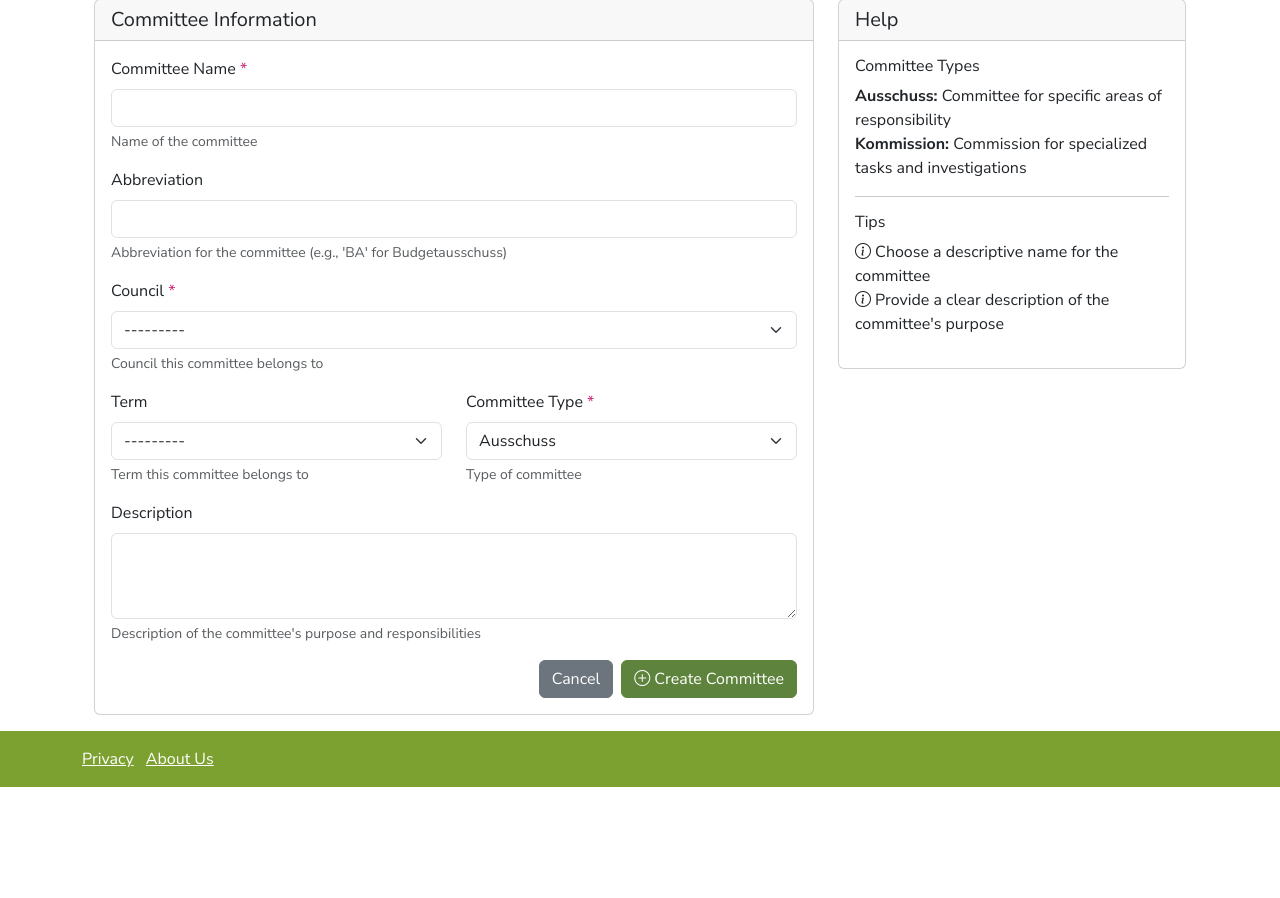
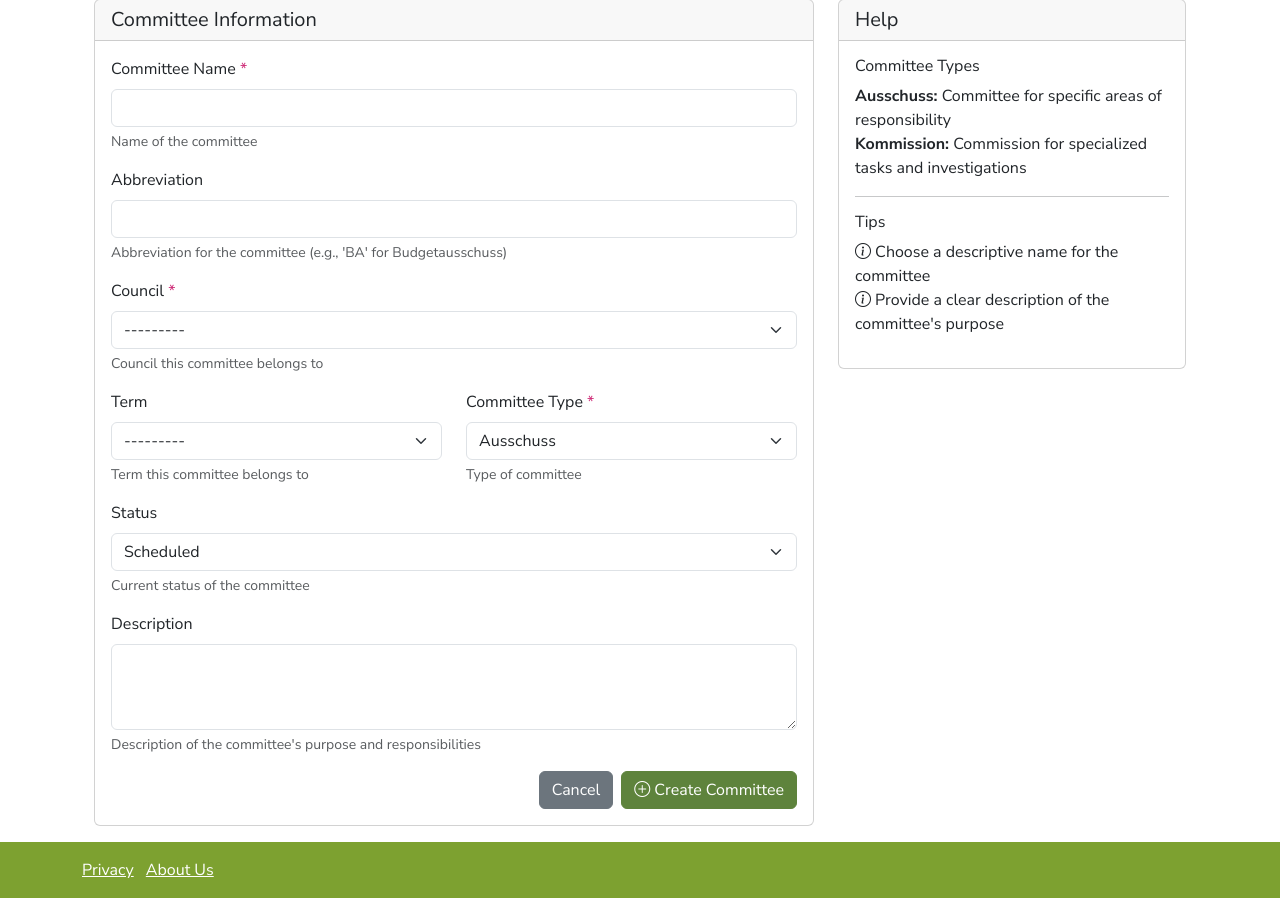
Before and after one commit to silvioheinze/klubtool, a Django app: page /local/committees/create/ in a window 1280 px wide. Shown: the part 141-1039 px from the top of the page. Before the commit the page ends 928 px from the top, so only its background shows below. Run offline with Django 5.2, Linux system fonts and the light colour scheme; the visitor is signed in with stand-in values (Sample User, id 1); data that the repository does not hold is empty; parts of the project's set-up code (start-up, migrations or seed data) failed here and were passed over; some libraries are stand-ins or nearby versions.

Commit message:
Add status field to Committee model and forms
- Introduced a 'status' field in the Committee model with choices for 'scheduled', 'completed', 'cancelled', and 'invited'.
- Updated CommitteeForm to include the 'status' field and added logic to restrict editing to status only for certain users.
- Enhanced CommitteeListView and CommitteeFilterForm to support filtering by status.
- Modified templates to display and manage the status field in committee details and forms.
- Added localization for the new status options in German.

```diff
--- a/app/local/forms.py
+++ b/app/local/forms.py
@@ -306,17 +306,19 @@ class CommitteeForm(forms.ModelForm):
 
     class Meta:
         model = Committee
-        fields = ['name', 'abbreviation', 'council', 'term', 'committee_type', 'description']
+        fields = ['name', 'abbreviation', 'council', 'term', 'committee_type', 'status', 'description']
         widgets = {
             'name': forms.TextInput(attrs={'class': 'form-control'}),
             'abbreviation': forms.TextInput(attrs={'class': 'form-control', 'maxlength': '20'}),
             'council': forms.Select(attrs={'class': 'form-select'}),
             'term': forms.Select(attrs={'class': 'form-select'}),
             'committee_type': forms.Select(attrs={'class': 'form-select'}),
+            'status': forms.Select(attrs={'class': 'form-select'}),
             'description': forms.Textarea(attrs={'class': 'form-control', 'rows': 3}),
         }
 
     def __init__(self, *args, **kwargs):
+        self.can_edit_status_only = kwargs.pop('can_edit_status_only', False)
         # On create: auto-select the last (most recent) term before super() so initial is used
         instance = kwargs.get('instance')
         if instance is None or getattr(instance, 'pk', None) is None:
@@ -345,6 +347,12 @@ class CommitteeForm(forms.ModelForm):
             except Council.DoesNotExist:
                 pass
 
+        # When group leaders edit: only allow changing status
+        if self.can_edit_status_only:
+            for field_name in list(self.fields.keys()):
+                if field_name != 'status':
+                    del self.fields[field_name]
+
 
 class CommitteeFilterForm(forms.Form):
     """Form for filtering committees in the committee list view"""
@@ -357,6 +365,11 @@ class CommitteeFilterForm(forms.Form):
     )
     committee_type = forms.ChoiceField(
         choices=[('', 'All Types')] + Committee.COMMITTEE_TYPE_CHOICES,
+        required=False,
+        widget=forms.Select(attrs={'class': 'form-select'})
+    )
+    status = forms.ChoiceField(
+        choices=[('', _('All Statuses'))] + list(Committee.STATUS_CHOICES),
         required=False,
         widget=forms.Select(attrs={'class': 'form-select'})
     )
--- a/app/local/tests.py
+++ b/app/local/tests.py
@@ -2254,7 +2254,7 @@ class CommitteeViewTests(TestCase):
             'name': 'Updated Committee',
             'council': self.council.pk,
             'committee_type': 'Kommission',
-            'is_active': True
+            'status': 'scheduled',
         }
         response = self.client.post(reverse('local:committee-edit', kwargs={'pk': self.committee.pk}), form_data)
         self.assertEqual(response.status_code, 302)  # Redirect after successful update
--- a/app/local/views.py
+++ b/app/local/views.py
@@ -1832,6 +1832,11 @@ class CommitteeListView(LoginRequiredMixin, UserPassesTestMixin, ListView):
         if committee_type_filter:
             queryset = queryset.filter(committee_type=committee_type_filter)
 
+        # Filter by status
+        status_filter = self.request.GET.get('status', '')
+        if status_filter:
+            queryset = queryset.filter(status=status_filter)
+
         # Filter by council
         council_filter = self.request.GET.get('council', '')
         if council_filter:
@@ -1840,12 +1845,18 @@ class CommitteeListView(LoginRequiredMixin, UserPassesTestMixin, ListView):
         return queryset
 
     def get_context_data(self, **kwargs):
-        """Add filter form to context"""
+        """Add filter form and can_edit flags to context"""
         context = super().get_context_data(**kwargs)
         context['search_query'] = self.request.GET.get('search', '')
         context['committee_type_filter'] = self.request.GET.get('committee_type', '')
+        context['status_filter'] = self.request.GET.get('status', '')
         context['council_filter'] = self.request.GET.get('council', '')
         context['councils'] = Council.objects.filter(is_active=True)
+        committees = context.get('committees') or context.get('object_list') or []
+        context['can_edit_committee_ids'] = {
+            c.pk for c in committees
+            if _can_user_edit_committee_status(self.request.user, c)
+        }
         return context
 
 
@@ -1879,7 +1890,9 @@ class CommitteeDetailView(LoginRequiredMixin, UserPassesTestMixin, DetailView):
         context = super().get_context_data(**kwargs)
         user = self.request.user
         # Permission flags: show edit/add buttons only to users who can access those views
-        context['can_edit_committee'] = user.is_superuser
+        context['can_edit_committee'] = (
+            user.is_superuser or _can_user_edit_committee_status(user, self.object)
+        )
         context['can_add_committee_member'] = (
             user.is_superuser
             or GroupMember.objects.filter(
@@ -1966,8 +1979,18 @@ class CommitteeUpdateView(LoginRequiredMixin, UserPassesTestMixin, UpdateView):
     success_url = reverse_lazy('local:committee-list')
 
     def test_func(self):
-        """Check if user has permission to edit Committee objects"""
-        return self.request.user.is_superuser
+        """Check if user has permission to edit Committee. Superuser or group leader of a group connected to the council."""
+        committee = self.get_object()
+        return _can_user_edit_committee_status(self.request.user, committee)
+
+    def get_form_kwargs(self):
+        """Pass can_edit_status_only when user is group leader (not superuser) - they can only change status."""
+        kwargs = super().get_form_kwargs()
+        kwargs['can_edit_status_only'] = (
+            not self.request.user.is_superuser
+            and _can_user_edit_committee_status(self.request.user, self.get_object())
+        )
+        return kwargs
 
     def get_success_url(self):
         """Redirect to committee detail after edit"""
@@ -2133,6 +2156,22 @@ def _can_user_set_substitute_for_member(user, member):
     return member.user_id == user.pk
 
 
+def _can_user_edit_committee_status(user, committee):
+    """Check if user can change committee status. Superuser or group leader of a group connected to the committee's council (same local)."""
+    if user.is_superuser:
+        return True
+    from group.models import GroupMember
+    council = committee.council
+    if not council or not council.local_id:
+        return False
+    return GroupMember.objects.filter(
+        user=user,
+        is_active=True,
+        roles__name__in=['Group Admin', 'Leader', 'Deputy Leader'],
+        group__party__local_id=council.local_id,
+    ).exists()
+
+
 def _can_user_edit_committee_meeting(user, meeting):
     """Check if user can edit this committee meeting. Superuser or group leader of a group that has a member on this committee."""
     if user.is_superuser:
--- a/app/templates/local/committee_detail.html
+++ b/app/templates/local/committee_detail.html
@@ -43,6 +43,10 @@
                                 <dt class="col-sm-4">{% trans "Type" %}</dt>
                                 <dd class="col-sm-8">
                                     <span class="badge bg-secondary">{{ committee.get_committee_type_display }}</span>
+                                </dd>
+                                <dt class="col-sm-4">{% trans "Status" %}</dt>
+                                <dd class="col-sm-8">
+                                    <span class="badge bg-info">{{ committee.get_status_display }}</span>
                                 </dd>
                             </dl>
                         </div>
--- a/app/templates/local/committee_form.html
+++ b/app/templates/local/committee_form.html
@@ -66,6 +66,7 @@
                             </div>
                         {% endif %}
 
+                        {% if 'name' in form.fields %}
                         <!-- Committee Name -->
                         <div class="mb-3">
                             <label for="{{ form.name.id_for_label }}" class="form-label">
@@ -83,7 +84,9 @@
                                 <div class="form-text">{{ form.name.help_text }}</div>
                             {% endif %}
                         </div>
+                        {% endif %}
 
+                        {% if 'abbreviation' in form.fields %}
                         <!-- Abbreviation -->
                         <div class="mb-3">
                             <label for="{{ form.abbreviation.id_for_label }}" class="form-label">
@@ -101,7 +104,9 @@
                                 <div class="form-text">{{ form.abbreviation.help_text }}</div>
                             {% endif %}
                         </div>
+                        {% endif %}
 
+                        {% if 'council' in form.fields %}
                         <!-- Council Field -->
                         {% if form.council.field.widget.input_type != 'hidden' %}
                             <div class="mb-3">
@@ -131,9 +136,12 @@
                                 </div>
                             {% endif %}
                         {% endif %}
+                        {% endif %}
 
+                        {% if 'term' in form.fields or 'committee_type' in form.fields %}
                         <div class="row">
                             <div class="col-md-6">
+                                {% if 'term' in form.fields %}
                                 <div class="mb-3">
                                     <label for="{{ form.term.id_for_label }}" class="form-label">
                                         {% trans "Term" %}
@@ -150,8 +158,10 @@
                                         <div class="form-text">{{ form.term.help_text }}</div>
                                     {% endif %}
                                 </div>
+                                {% endif %}
                             </div>
                             <div class="col-md-6">
+                                {% if 'committee_type' in form.fields %}
                                 <div class="mb-3">
                                     <label for="{{ form.committee_type.id_for_label }}" class="form-label">
                                         {% trans "Committee Type" %} <span class="text-danger">*</span>
@@ -168,9 +178,32 @@
                                         <div class="form-text">{{ form.committee_type.help_text }}</div>
                                     {% endif %}
                                 </div>
+                                {% endif %}
                             </div>
                         </div>
+                        {% endif %}
 
+                        {% if 'status' in form.fields %}
+                        <!-- Status -->
+                        <div class="mb-3">
+                            <label for="{{ form.status.id_for_label }}" class="form-label">
+                                {% trans "Status" %}
+                            </label>
+                            {{ form.status }}
+                            {% if form.status.errors %}
+                                <div class="invalid-feedback d-block">
+                                    {% for error in form.status.errors %}
+                                        {{ error }}
+                                    {% endfor %}
+                                </div>
+                            {% endif %}
+                            {% if form.status.help_text %}
+                                <div class="form-text">{{ form.status.help_text }}</div>
+                            {% endif %}
+                        </div>
+                        {% endif %}
+
+                        {% if 'description' in form.fields %}
                         <!-- Description -->
                         <div class="mb-3">
                             <label for="{{ form.description.id_for_label }}" class="form-label">
@@ -188,12 +221,11 @@
                                 <div class="form-text">{{ form.description.help_text }}</div>
                             {% endif %}
                         </div>
-
-
+                        {% endif %}
 
                         <div class="d-flex flex-wrap justify-content-between align-items-center gap-2">
                             <div>
-                                {% if committee %}
+                                {% if committee and 'name' in form.fields %}
                                     <a href="{% url 'local:committee-delete' committee.pk %}" class="btn btn-outline-danger"
                                        onclick="return confirm('{% trans 'Are you sure you want to delete this Committee?' %}');">
                                         <i class="bi bi-trash"></i> {% trans "Delete Committee" %}
```
Also changed, not shown: app/local/models.py (+13 -0 lines), app/templates/local/committee_list.html (+26 -8 lines), app/local/migrations/0036_committee_status.py (added), app/locale/de/LC_MESSAGES/django.po, 1 other file.
